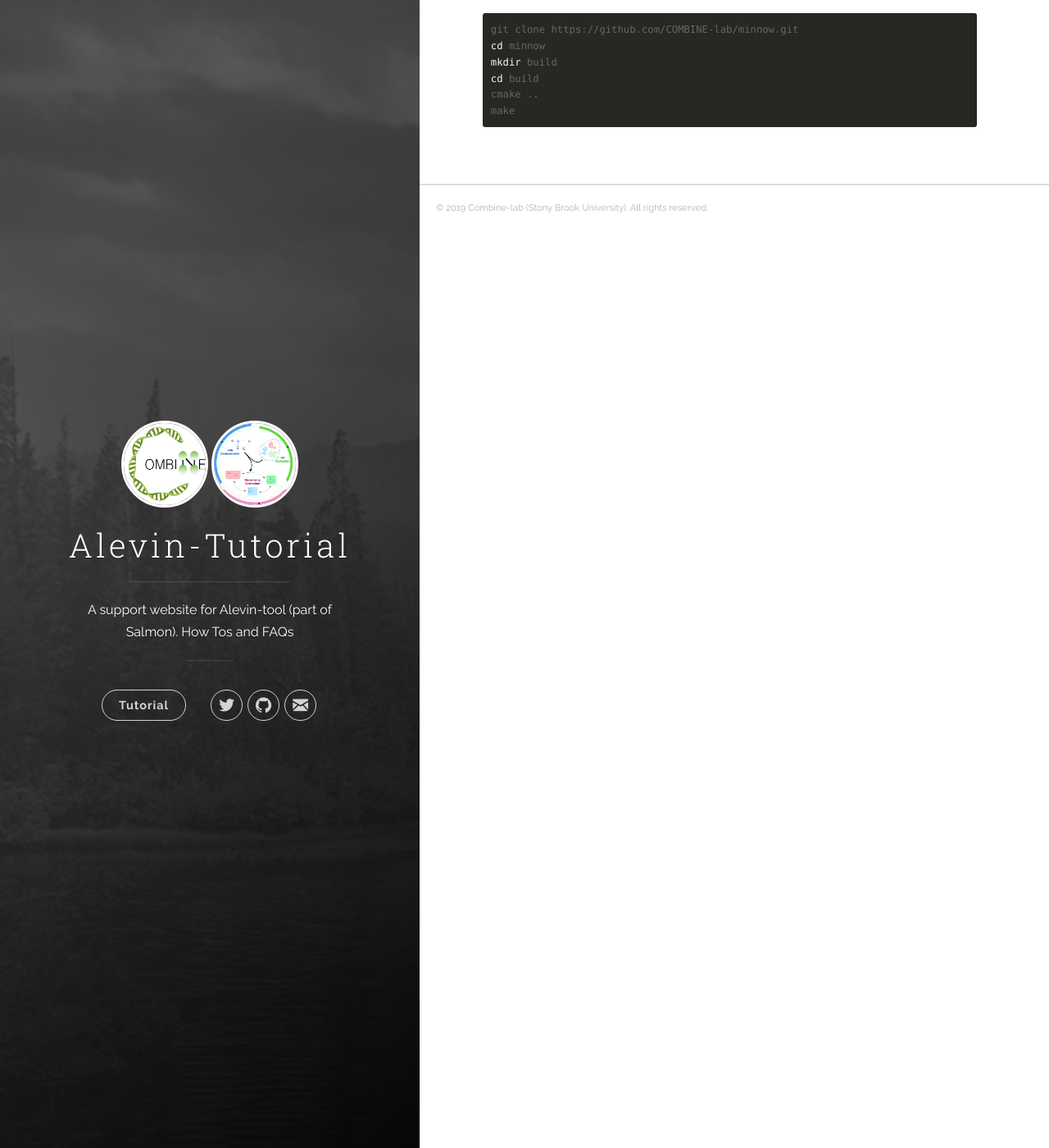
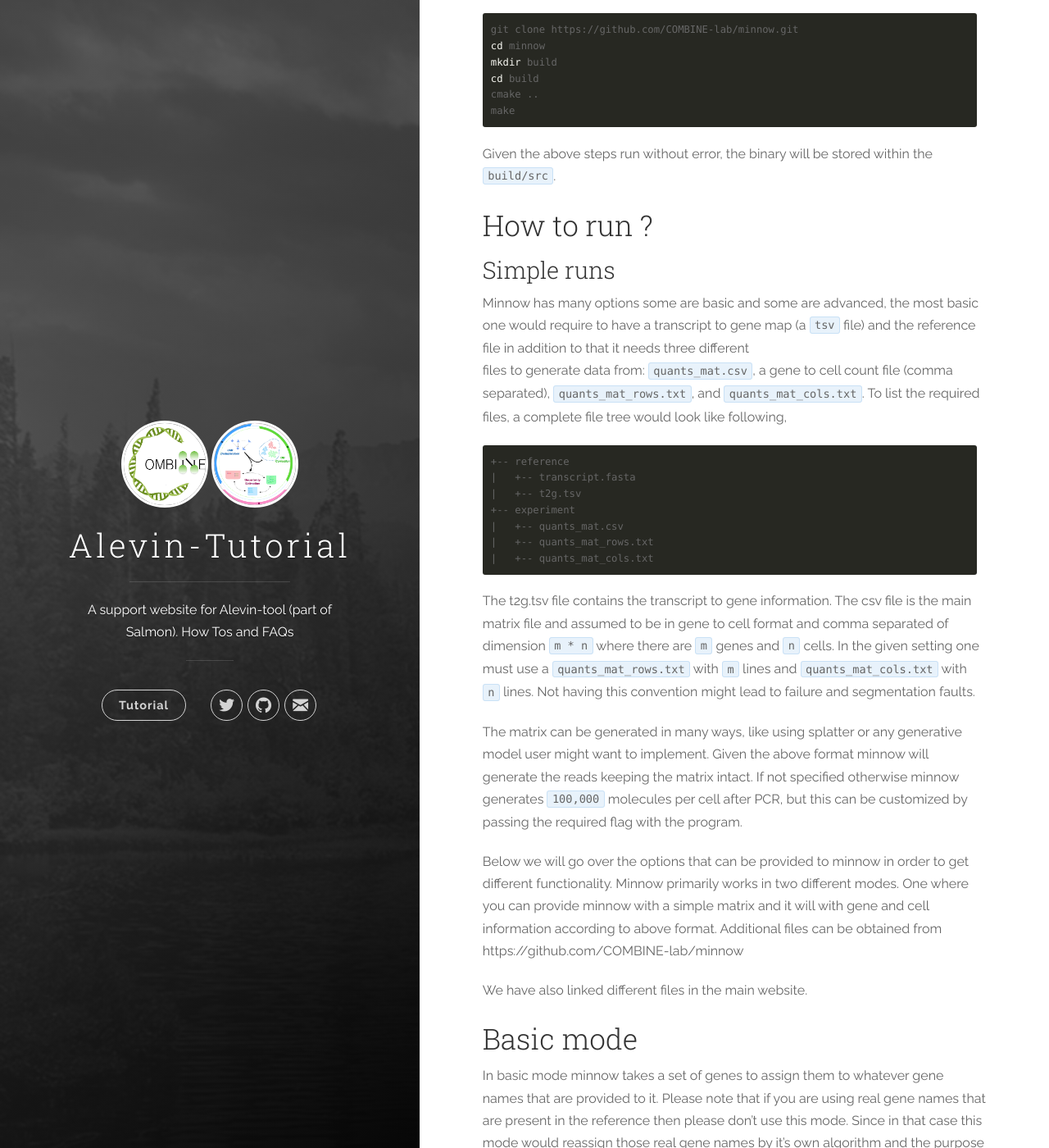
Before and after one commit to COMBINE-lab/alevin-tutorial, a Jekyll site: the page built from docs/_posts/2019-04-02-running-minnow.markdown, in a window 1280 px wide and 1400 px high, scrolled down 270 px. Shown: the whole window at 82% size. Built offline with Jekyll 4.4.1, drawn with Linux system fonts in a browser that asks for light colours; some of the changed text lies outside the part shown.

Commit message:
more tutorial

````diff
--- a/docs/_posts/2019-04-02-running-minnow.markdown
+++ b/docs/_posts/2019-04-02-running-minnow.markdown
@@ -2,7 +2,7 @@
 title:  "Running Minnow"
 date:   2019-02-04 15:04:23
 categories: [tutorial]
-tags: [alevin]
+tags: [minnow]
 ---
 ## Installation
 
@@ -17,3 +17,81 @@
 cmake ..
 make
 ```
+Given the above steps run without error, the binary will be stored within the `build/src`.
+
+## How to run ?
+
+### Simple runs
+
+Minnow has many options some are basic and some are advanced, the most basic one would require to have a
+transcript to gene map (a `tsv` file) and the reference file in addition to that it needs three different
+files to generate data from: `quants_mat.csv`, a gene to cell count file (comma separated), `quants_mat_rows.txt`,
+and `quants_mat_cols.txt`. To list the required files, a complete file tree would look like following,
+
+```
++-- reference
+|   +-- transcript.fasta
+|   +-- t2g.tsv
++-- experiment
+|   +-- quants_mat.csv
+|   +-- quants_mat_rows.txt
+|   +-- quants_mat_cols.txt
+```
+The t2g.tsv file contains the transcript to gene information. The csv file is the main matrix file and assumed to be
+in gene to cell format and comma separated of dimension `m * n` where there are `m` genes and `n` cells. In the given setting
+one must use a `quants_mat_rows.txt` with `m` lines and `quants_mat_cols.txt` with `n` lines. Not having this convention
+might lead to failure and segmentation faults.
+
+The matrix can be generated in many ways, like using splatter or any generative model user might want to implement. Given
+the above format minnow will generate the reads keeping the matrix intact. If not specified otherwise minnow generates
+`100,000` molecules per cell after PCR, but this can be customized by passing the required flag with the program.
+
+Below we will go over the options that can be provided to minnow in order to get different functionality. Minnow
+primarily works in two different modes. One where you can provide minnow with a simple matrix and it will with gene
+and cell information according to above format. Additional files can be obtained from https://github.com/COMBINE-lab/minnow
+
+We have also linked different files in the main website.
+
+## Basic mode
+In basic mode minnow takes a set of genes to assign them to whatever gene names that are provided to it. Please note that
+if you are using real gene names that are present in the reference then please don't use this mode. Since in that case
+this mode would reassign those real gene names by it's own algorithm and the purpose is defeated.
+
+One the genes are assigned, minnow uses the `weibull` distribution to assign reads to the candidate transcripts. A typical
+command in normal mode might look as follows,
+
+``` console
+src/minnow simulate --normal-mode --g2t /mnt/scratch6/avi/data/cgat/references/metadata/hg_t2g.tsv -m example_data/normal_data_100_Cells_50K_Genes/ --PCR 7 -r /mnt/scratch6/avi/data/cgat/references/txome/hg_transcriptome.fasta -e 0.01 -p 25 -o /mnt/scratch1/avi/minnow/benchmark/ismb_19_runs/splatter_test/100_50K_Genes_pbmc/defaultnorm --useWeibull
+
+```
+Here the folder `example_data/normal_data_100_Cells_50K_Genes/` contains the matrix and the corresponding gene names
+and cell names in the format shown above.
+
+## Splatter-mode
+The `splatter-mode` is very similar to the `normal-mode` except, the provided matrix comes from `splatter`.
+
+In either mode user can make use of the `de-Bruijn` graph provided in the github repo in order to generate realistic reads
+in the following way
+
+```console
+src/minnow simulate --splatter-mode --g2t /mnt/scratch7/hirak/mm/mm_t2g.tsv -m /mnt/scratch7/hirak/descend_matrices/parametric_sim/ --PCR 7 -r /mnt/scratch7/hirak/mm/mm_transcriptome_fixed.dedup.fasta  -e 0.01 -p 25 -o /mnt/scratch7/hirak/descend_matrices/parametric_sim/dbg2  --dbg --gfa /mnt/scratch7/hirak/mm/mm.gfa --bfh /mnt/scratch7/hirak/mm/bfh.txt --uniq /mnt/scratch7/hirak/mm/mm_101_stranded_gene_uniqueness.txt
+
+```
+
+
+Alternatively a `gfa` file can be provided to represent `de-Bruijn` file.
+
+## Alevin mode
+Without illumina model
+
+```console
+src/minnow simulate --splatter-mode --g2t /mnt/scratch7/hirak/mm/mm_t2g.tsv -m /mnt/scratch7/hirak/descend_matrices/parametric_sim/ --PCR 7 -r /mnt/scratch7/hirak/mm/mm_transcriptome_fixed.dedup.fasta  -e 0.01 -p 25 -o /mnt/scratch7/hirak/descend_matrices/parametric_sim/dbg2  --dbg --gfa /mnt/scratch7/hirak/mm/mm.gfa --bfh /mnt/scratch7/hirak/mm/bfh.txt --uniq /mnt/scratch7/hirak/mm/mm_101_stranded_gene_uniqueness.txt
+
+```
+
+With illumina model
+
+```console
+src/minnow simulate --splatter-mode --g2t /mnt/scratch7/hirak/mm/mm_t2g.tsv -m /mnt/scratch7/hirak/descend_matrices/parametric_sim/ --PCR 7 -r /mnt/scratch7/hirak/mm/mm_transcriptome_fixed.dedup.fasta  -e 0.01 -p 25 -o /mnt/scratch7/hirak/descend_matrices/parametric_sim/dbg2  --dbg --gfa /mnt/scratch7/hirak/mm/mm.gfa --bfh /mnt/scratch7/hirak/mm/bfh.txt --uniq /mnt/scratch7/hirak/mm/mm_101_stranded_gene_uniqueness.txt --illum ../data/illumina_error_models/ill100v5_mate2
+
+```
````
